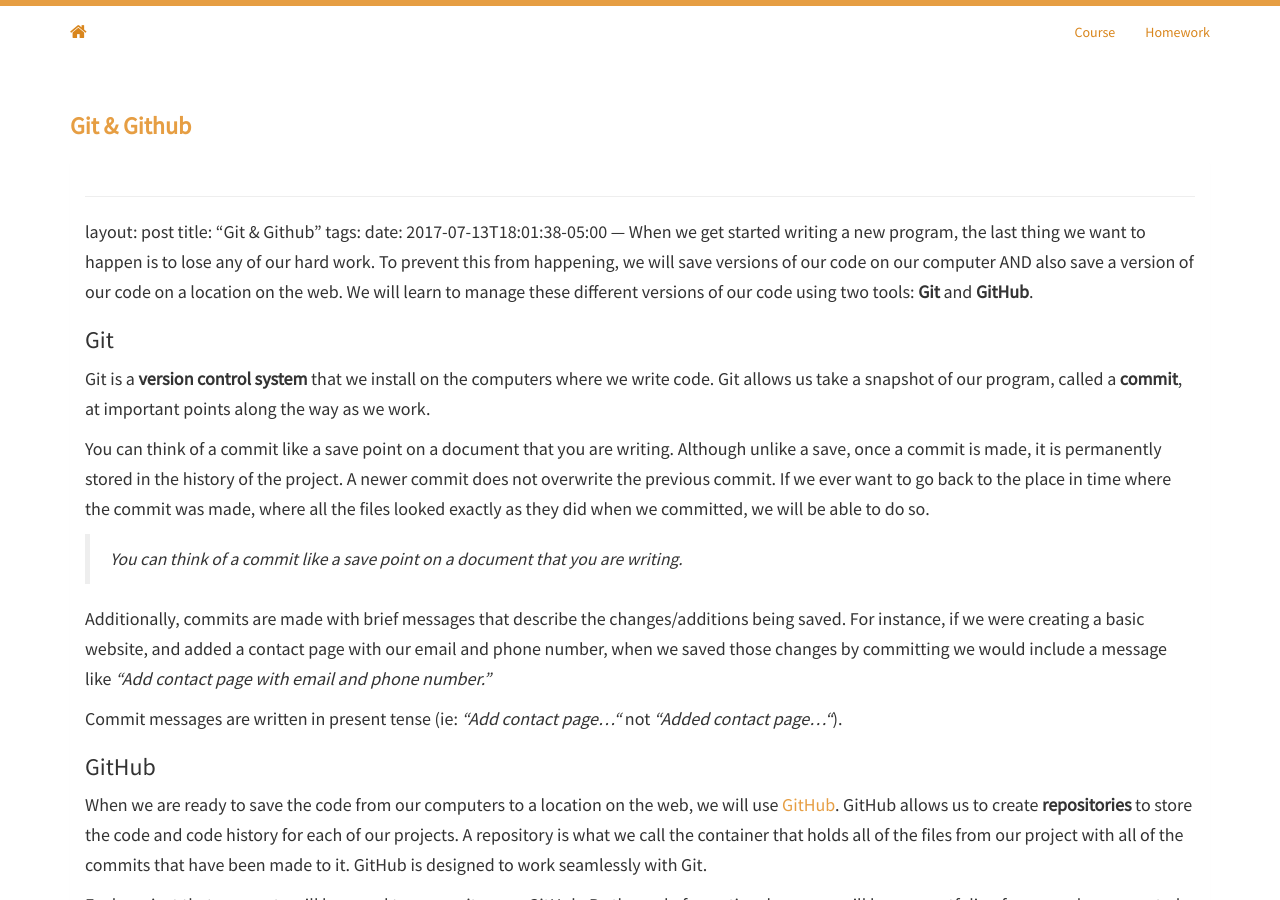
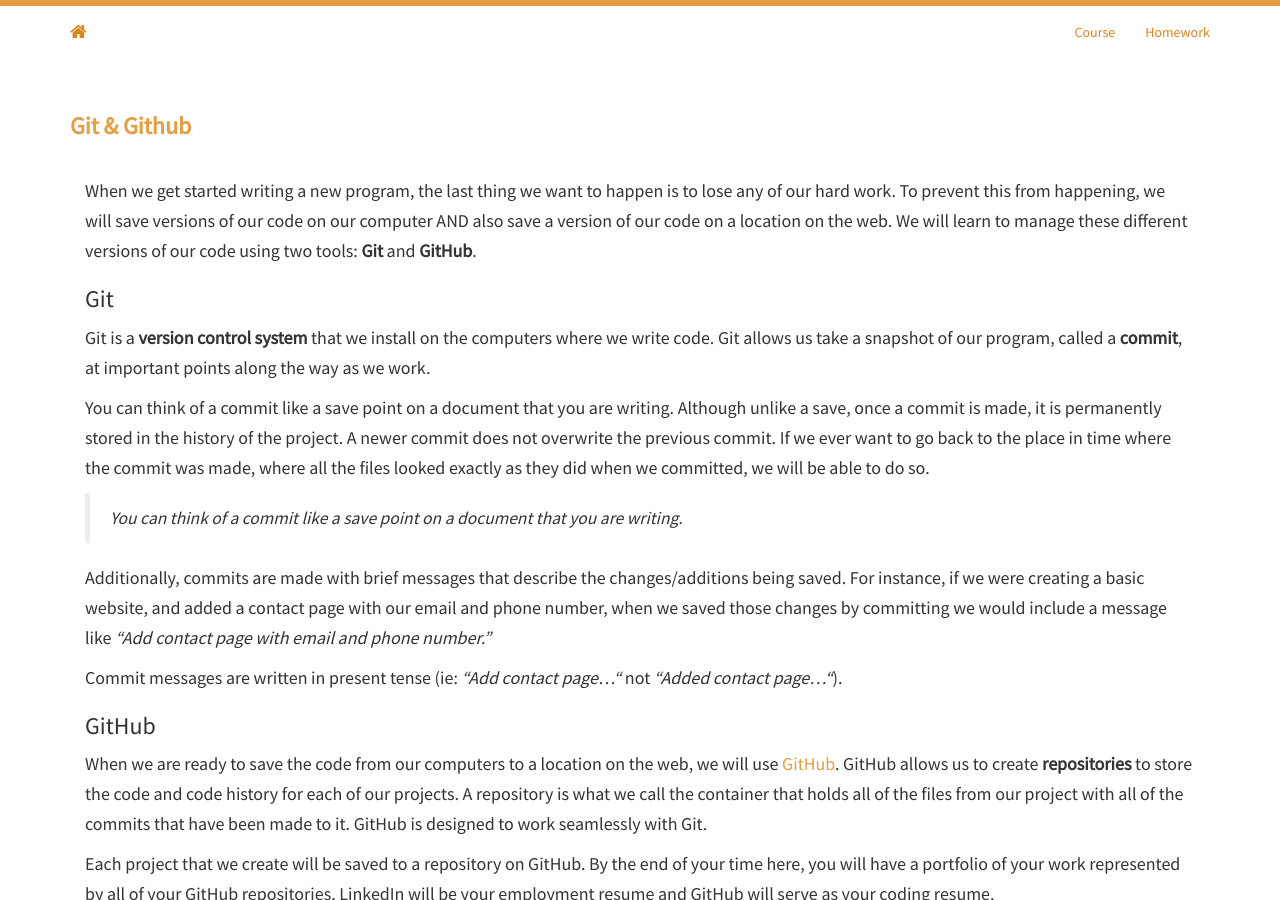
Before and after one commit to techmilldenton/intro-to-webdev, a Jekyll site: the page built from _posts/2017-07-13-git-and-github.markdown, in a window 1280 px wide and 900 px high. Built offline with Jekyll 4.4.1, drawn with Linux system fonts in a browser that asks for light colours; nearby versions of some CDN libraries; comment, search, counter and statistics services are not loaded.

Commit message:
fix things

```diff
--- a/_posts/2017-07-13-git-and-github.markdown
+++ b/_posts/2017-07-13-git-and-github.markdown
@@ -1,9 +1,3 @@
----
-layout: post
-title: "Git & Github"
-tags:
-date: 2017-07-13T18:01:38-05:00
----
 ---
 layout: post
 title: "Git & Github"
```
